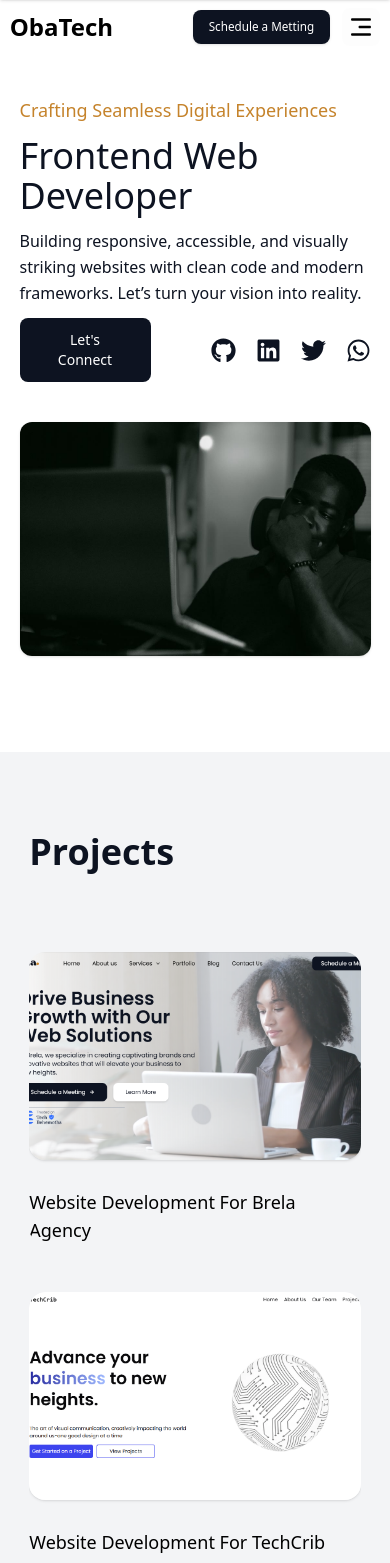
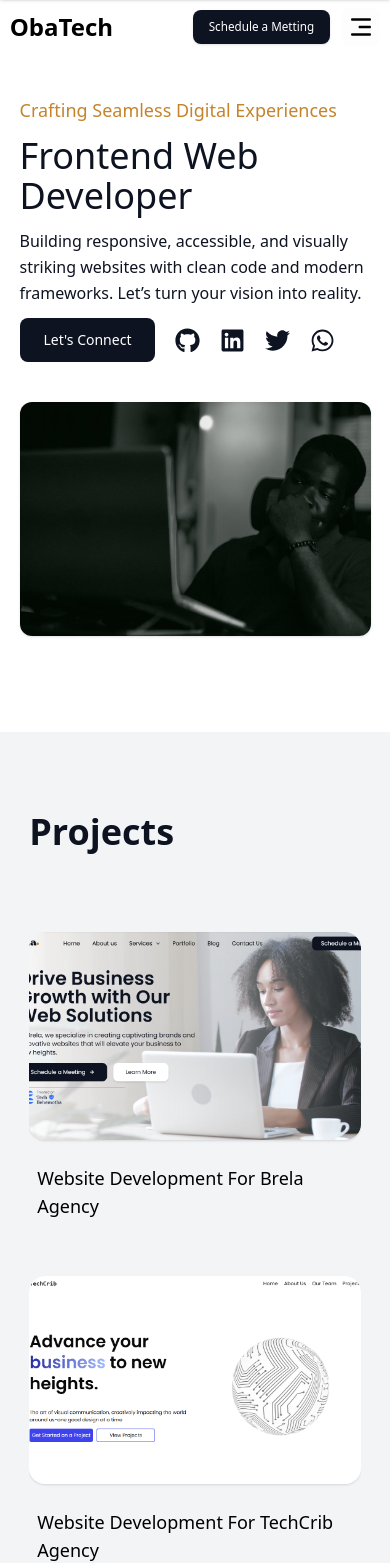
Before and after one commit to mbachibueze/chibueze, a Next.js app: page / in a window 390 px wide. Shown: the top 1563 px of the page. Built offline with nearby package versions, Linux system fonts and the light colour scheme.

Commit message:
Refactor PortfolioCard and ServiceContainer components for improved styling and layout

```diff
--- a/src/components/ui/portfolioCard.tsx
+++ b/src/components/ui/portfolioCard.tsx
@@ -12,11 +12,11 @@ interface PortfolioCardProps {
 const PortfolioCard: React.FC<PortfolioCardProps>= ({name, image, link}) => {
   return (
     <a href={link} target='_blank' rel='noopener noreferrer' className=' transition-all duration-300 group'>
-        <div className='overflow-hidden rounded-2xl flex flex-col gap-5'>
+        <div className='overflow-hidden rounded-2xl flex flex-col sm:gap-5 gap-2 box-border '>
           <div className='rounded-2xl'>
-            <img src={image} alt={`Preview of ${name}`} className='shadow w-[100%] h-52 sm:h-80 lg:h-56 object-cover rounded-2xl transform transition-transform duration-500 group-hover:scale-105' />
+            <img src={image} alt={`Preview of ${name}`} className='shadow w-fit h-52 sm:h-80 lg:h-56 object-cover rounded-2xl transform transition-transform duration-500 group-hover:scale-105' />
           </div>
-          <h2 className='text-lg font-medium mt-2'>{name}</h2>
+          <h2 className='text-lg font-medium mt-2 p-2'>{name}</h2>
         </div>
     </a>
   )
--- a/src/components/ui/serviceContainer.tsx
+++ b/src/components/ui/serviceContainer.tsx
@@ -40,7 +40,7 @@ export const Hero: React.FC<HeroProps> = ({
               <Link href={`${link}`}>
                 <Schedule className="bg-[#0d1321] hover:bg-[#c5832b] transition-all duration-500 text-white lg:px-10 px-6 py-3  lg:py-4 md:rounded-2xl rounded-2xl lg:text-base sm:text-base text-sm cursor-pointer flex items-center gap-3 w-fit " text={btn}/>
               </Link>
-              <Link href="https://github.com/mbachibueze" className='ml-10'><FaGithub size={25}/></Link>
+              <Link href="https://github.com/mbachibueze" className=''><FaGithub size={25}/></Link>
               <Link href="https://www.linkedin.com/in/mba-chibueze-8118a9252"><FaLinkedin size={25}/></Link>
               <Link href="https://twitter.com/mba_chibuezez"><FaTwitter size={25}/></Link>
               <Link href="https://wa.me/+2347012108363"><FaWhatsapp size={25}/></Link>
```
